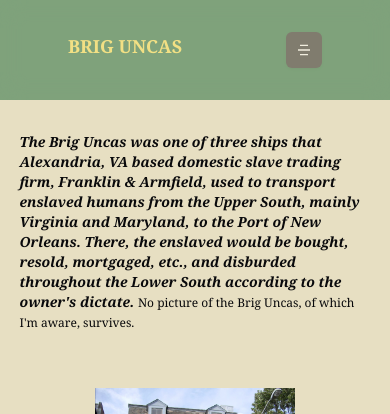
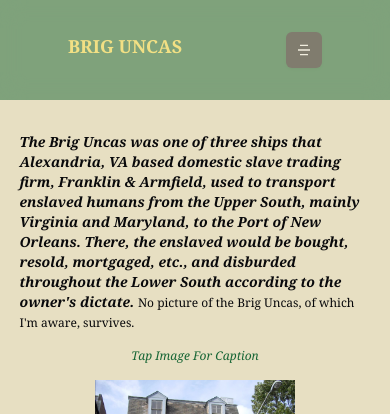
Before and after one commit to mmaustin/brig-uncas, a Next.js app in the folder uncas/: page / in a window 390 px wide. Shown: the top 414 px of the page. Built offline with nearby package versions, Linux system fonts and the light colour scheme.

Commit message:
Added text for users to tap image on smallscreens

```diff
--- a/uncas/app/page.tsx
+++ b/uncas/app/page.tsx
@@ -18,7 +18,7 @@ import MobileHome from "@/components/display/MobileHome";
 export default function Home() {
 
   return (
-    <div className="w-full h-full mt-8 flex flex-col justify-center items-center text-lg font-serif gap-6">
+    <div className="w-full h-full mt-8 flex flex-col justify-center items-center text-lg font-serif gap-0">
       <HomePageText />
       <DesktopHome />
       <MobileHome />
--- a/uncas/components/display/HomePageText.tsx
+++ b/uncas/components/display/HomePageText.tsx
@@ -3,10 +3,11 @@
 
 const HomePageText = () => {
   return (
-    <div className="mb-8 h-auto w-full flex justify-center items-center font-serif font-semibold italic">
+    <div className="mb-4 h-auto w-full flex flex-col justify-center items-center font-serif font-semibold italic">
       <p className="w-[90%] text-sm sm:text-base md:text-lg">
         The Brig Uncas was one of three ships that Alexandria, VA based domestic slave trading firm, Franklin & Armfield, used to transport enslaved humans from the Upper South, mainly Virginia and Maryland, to the Port of New Orleans.  There, the enslaved would be bought, resold, mortgaged, etc., and disburded throughout the Lower South according to the owner&apos;s dictate. <span className="text-xs not-italic font-normal">No picture of the Brig Uncas, of which I&apos;m aware, survives.</span>
       </p>
+      <p className="mt-4 text-xs sm:hidden font-normal text-green-800 capitalize">tap image for caption</p>
     </div>
   )
 }
--- a/uncas/components/display/Navbar.tsx
+++ b/uncas/components/display/Navbar.tsx
@@ -10,7 +10,7 @@ const Navbar = () => {
 
   return (
     <div className="items-center mx-8 w-full backdrop-blur-xl">
-      <div className="flex justify-between items-center mb-8 w-full h-full">
+      <div className="flex justify-between items-center mb-8 w-full h-full bg-green-800">
         <h1 className="">
           <Link href={'/'} className="text-2xl text-yellow-300 font-extrabold font-serif uppercase text-white" >Brig Uncas</Link>
         </h1>
```
